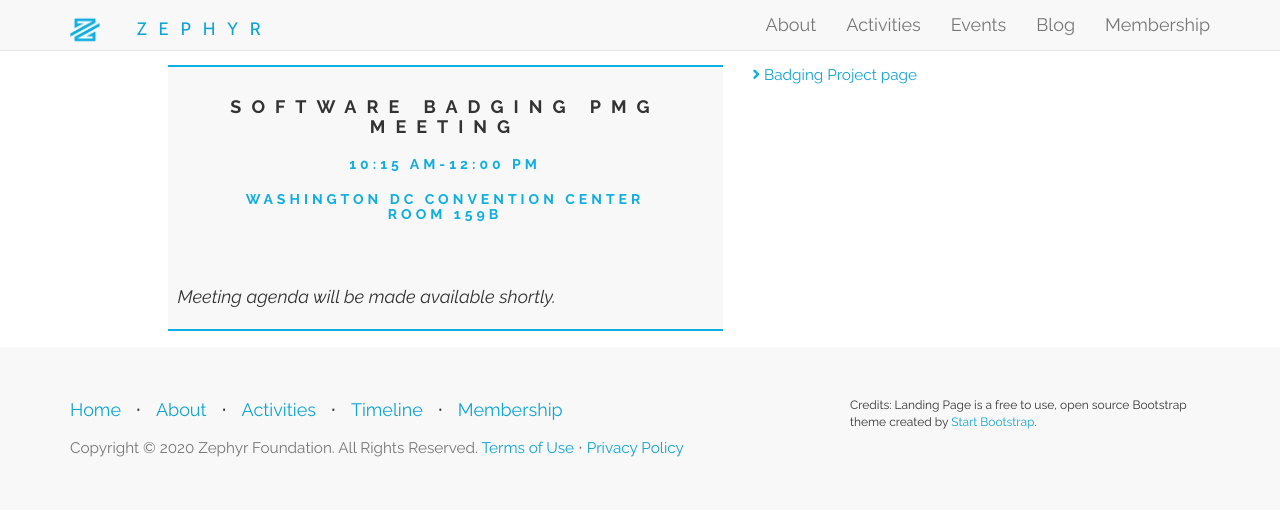
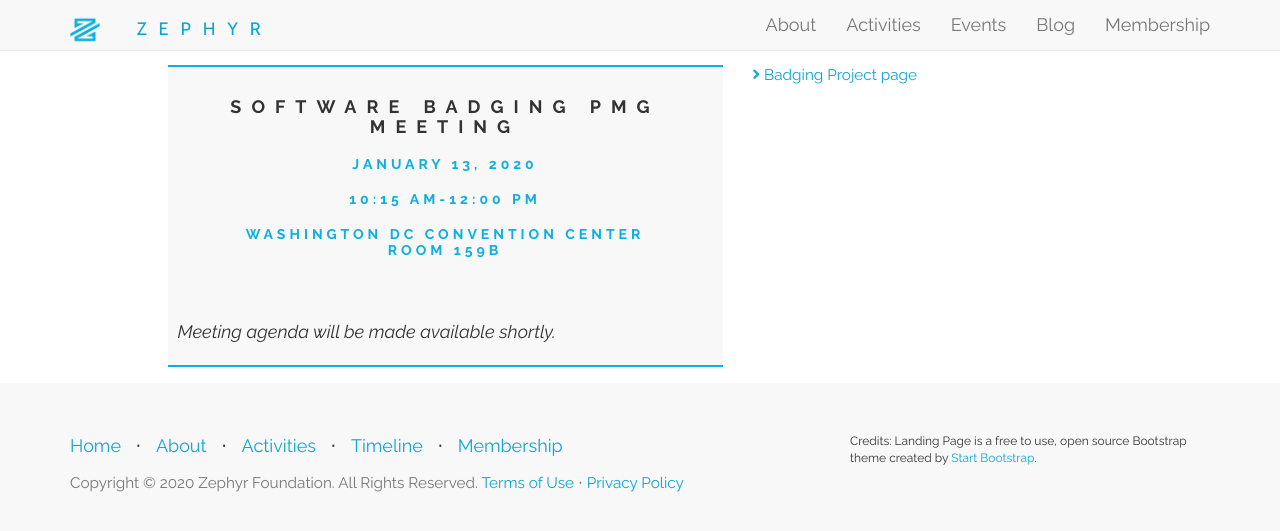
Before and after one commit to ZephyrTransport/zephyr-website, a Jekyll site: the page built from _events/2020-01-13-software-badging.md, in a window 1280 px wide. Shown: the top 531 px of the page. Built offline with Jekyll 4.4.1, drawn with Linux system fonts in a browser that asks for light colours; nearby versions of some CDN libraries.

Commit message:
fix missing date on some event pages

```diff
--- a/_layouts/event.html
+++ b/_layouts/event.html
@@ -8,20 +8,32 @@
                 <div class="col-sm-6 col-md-offset-1">
                     <div class="event">
                         <div class="event-header">
-                <h1 class='event-title'>{{ page.title }}</h1>
-                <h2 class='event-date'>{{ page.day }}</h2>
-                <h2 class='event-date'>{{ page.time }}</h2>
-                <h2 class='event-place'>{{ page.place }}</h2>
-                {% if page.registration %}<a href={{ page.registration }}><button type="button" class="btn btn-lg btn-z">Register Now</button></a>{% endif %}
+                            <h1 class="event-title">{{ page.title }}</h1>
+                            {% if page.day %}
+                                <h2 class="event-date">{{ page.day }}</h2>
+                            {% else %}
+                                <h2 class="event-date">{{ page.date | date: "%B %d, %Y" }}</h2>
+                            {% endif %}
+                            <h2 class="event-date">{{ page.day }}</h2>
+                            <h2 class="event-date">{{ page.time }}</h2>
+                            <h2 class="event-place">{{ page.place }}</h2>
+                            {% if page.registration %}
+                                <a href={{ page.registration }}>
+                                    <button class="btn btn-lg btn-z" type="button">Register Now</button>
+                                </a>
+                            {% endif %}
                         </div>
-              <p> {{ page.summary }}
-
+                        <p>{{ page.summary }}
+                        </p>
                     </div>
                 </div>
                 <div class="col-sm-4">
                     <div class="event-img">
-                {% if page.img %}<img src="{{ page.img }}" alt="Event Photo" style="height:200px;">{% endif %}
-                <p class="small"> <i class="fa fa-angle-right" style="color:#{{ site.highlight-color }}" aria-hidden="true"></i> {{ page.additional-msg}}</p>
+                        {% if page.img %}<img src="{{ page.img }}" alt="Event Photo" style="height:200px;">
+                        {% endif %}
+                        <p class="small">
+                            <i aria-hidden="true" class="fa fa-angle-right" style="color:#{{ site.highlight-color }}"></i>
+                            {{ page.additional-msg}}</p>
                     </div>
                 </div>
             </div>
```
Lines whose indentation alone changed are shown as unchanged.
